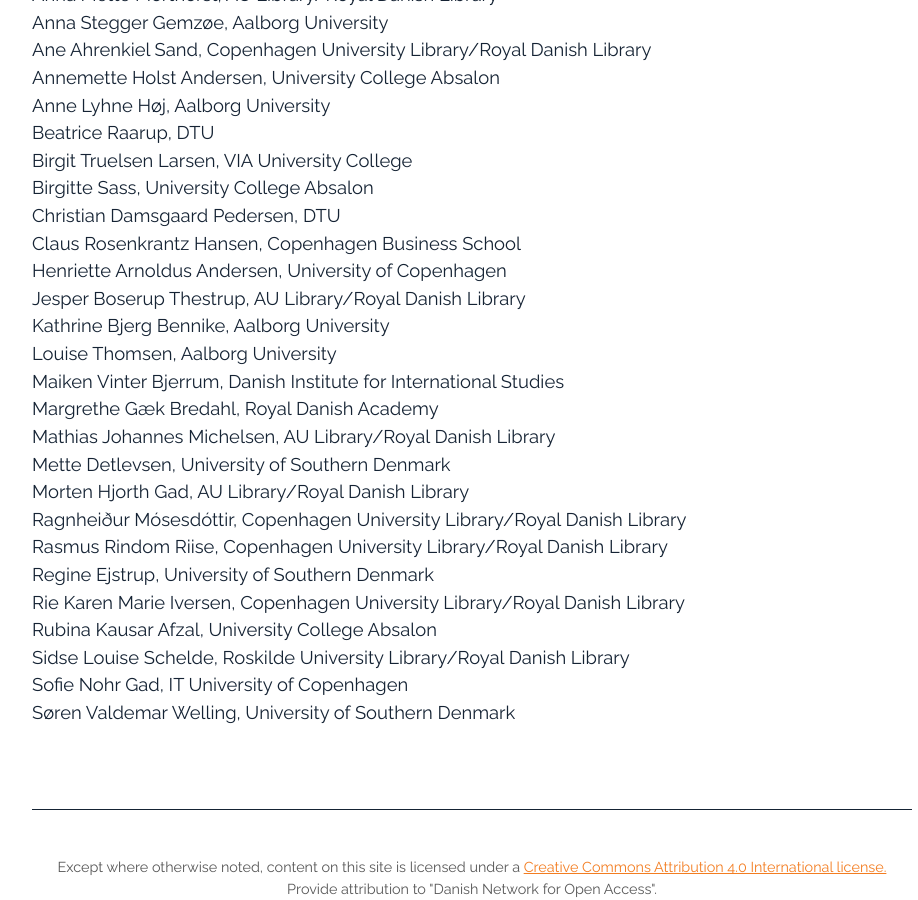
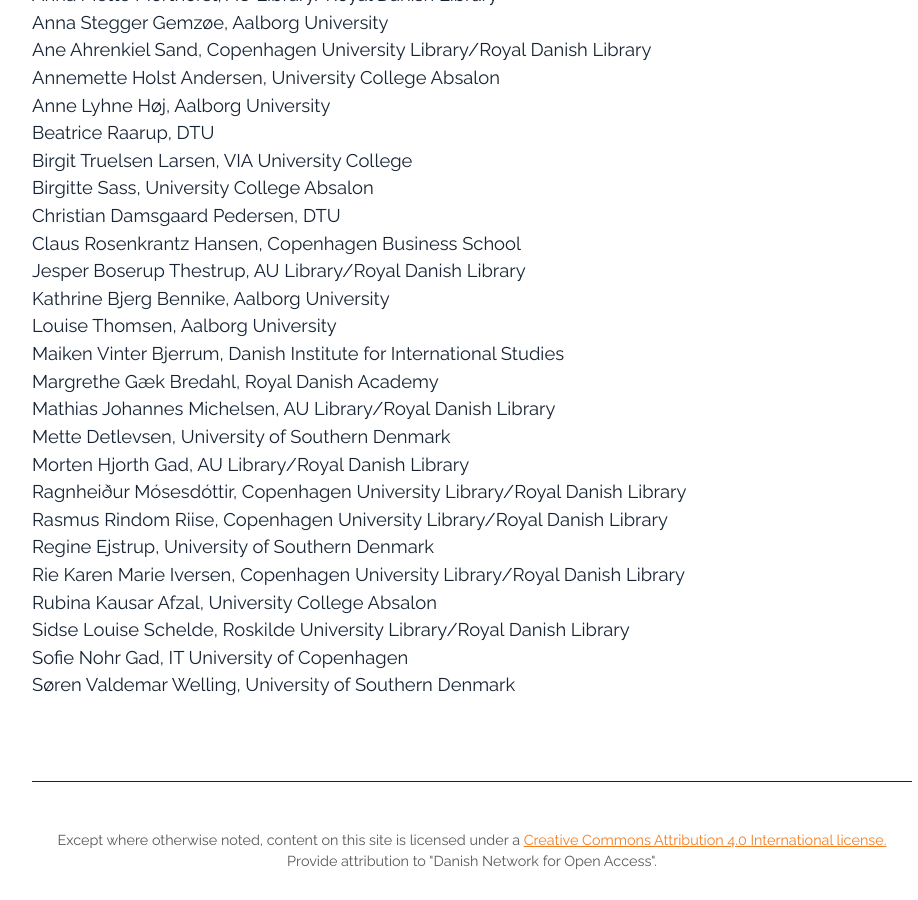
Before and after one commit to openaccess-dk/openaccess-dk.github.io, a Jekyll site: the page built from index.md, in a window 1280 px wide and 900 px high, scrolled down 675 px. Shown: the whole window, without its empty margins (168-1086 px from the left). Built offline with Jekyll 4.4.1, drawn with Linux system fonts in a browser that asks for light colours.

Commit message:
Update index.md

```diff
--- a/index.md
+++ b/index.md
@@ -24,7 +24,6 @@
 Birgitte Sass, University College Absalon<br/>
 Christian Damsgaard Pedersen, DTU<br/>
 Claus Rosenkrantz Hansen, Copenhagen Business School<br/>
-Henriette Arnoldus Andersen, University of Copenhagen<br/>
 Jesper Boserup Thestrup, AU Library/Royal Danish Library<br/>
 Kathrine Bjerg Bennike, Aalborg University<br/>
 Louise Thomsen, Aalborg University<br/>
```
